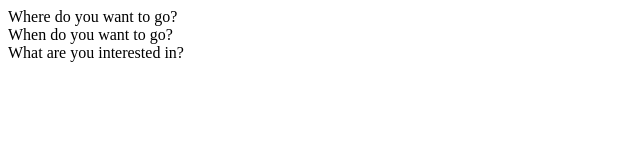
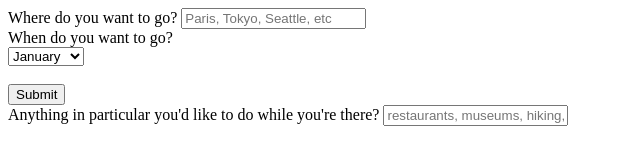
Before and after one commit to andrewpprine/projectSizzleSticks, a plain HTML site: page index.html in a window 1280 px wide. Shown: the whole page, without its empty margins (0-640 px from the left). Drawn offline with Linux system fonts and the light colour scheme.

Commit message:
placeholder text

```diff
--- a/index.html
+++ b/index.html
@@ -8,9 +8,23 @@
 </head>
 <body>
    <div class="container">
-      <div id="whereTravel">Where do you want to go?</div>
+      <div id="whereTravel">Where do you want to go?
+         <input placeholder="Paris, Tokyo, Seattle, etc">
+      </div>
       <div id="whenTravel">When do you want to go?</div>
-      <div id="activitiesTravel">What are you interested in?</div>
+      <form action="/action_page.php">
+         <select name="Month">
+           <option value="january">January</option>
+           <option value="february">February</option>
+           <option value="march">March</option>
+           <option value="april">April</option>
+         </select>
+         <br><br>
+         <input type="submit">
+       </form>
+      <div id="activitiesTravel">Anything in particular you'd like to do while you're there?
+         <input placeholder="restaurants, museums, hiking, etc">
+      </div>
    </div>
 </body>
 </html>
```
